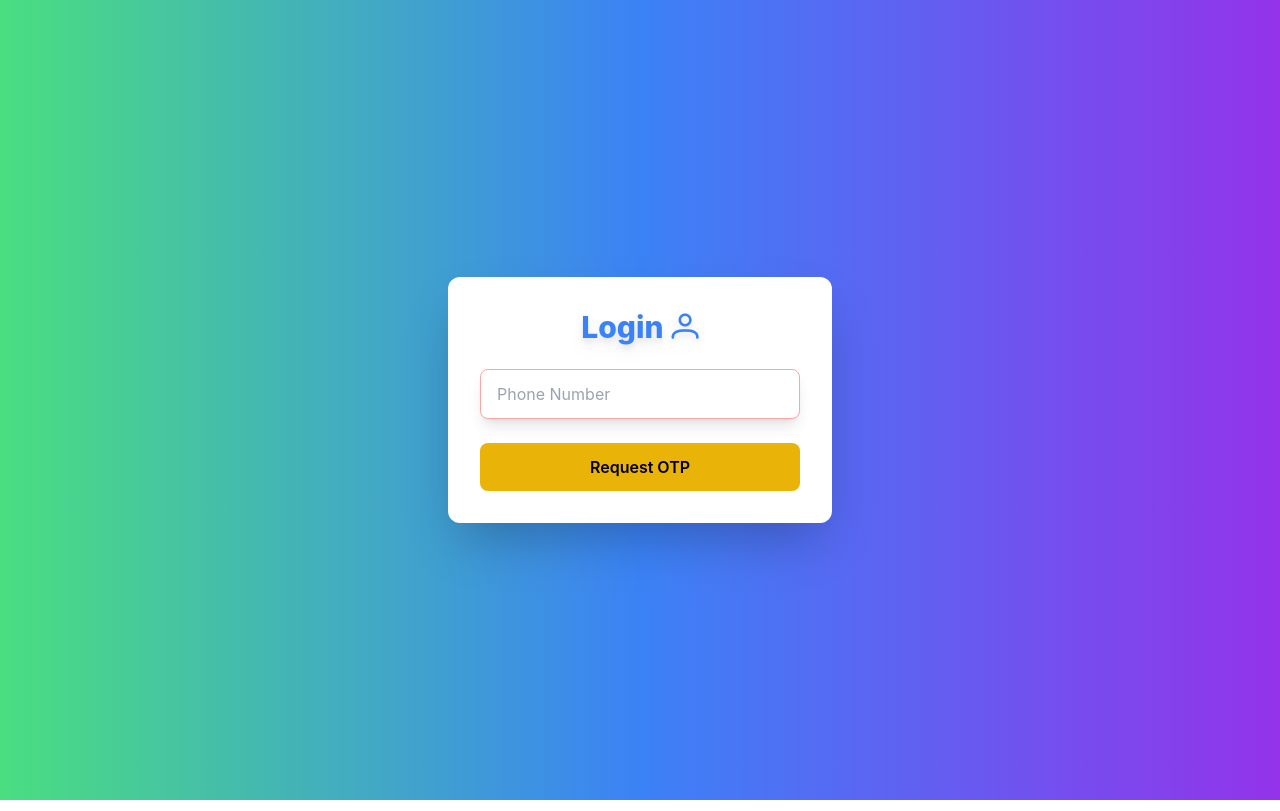
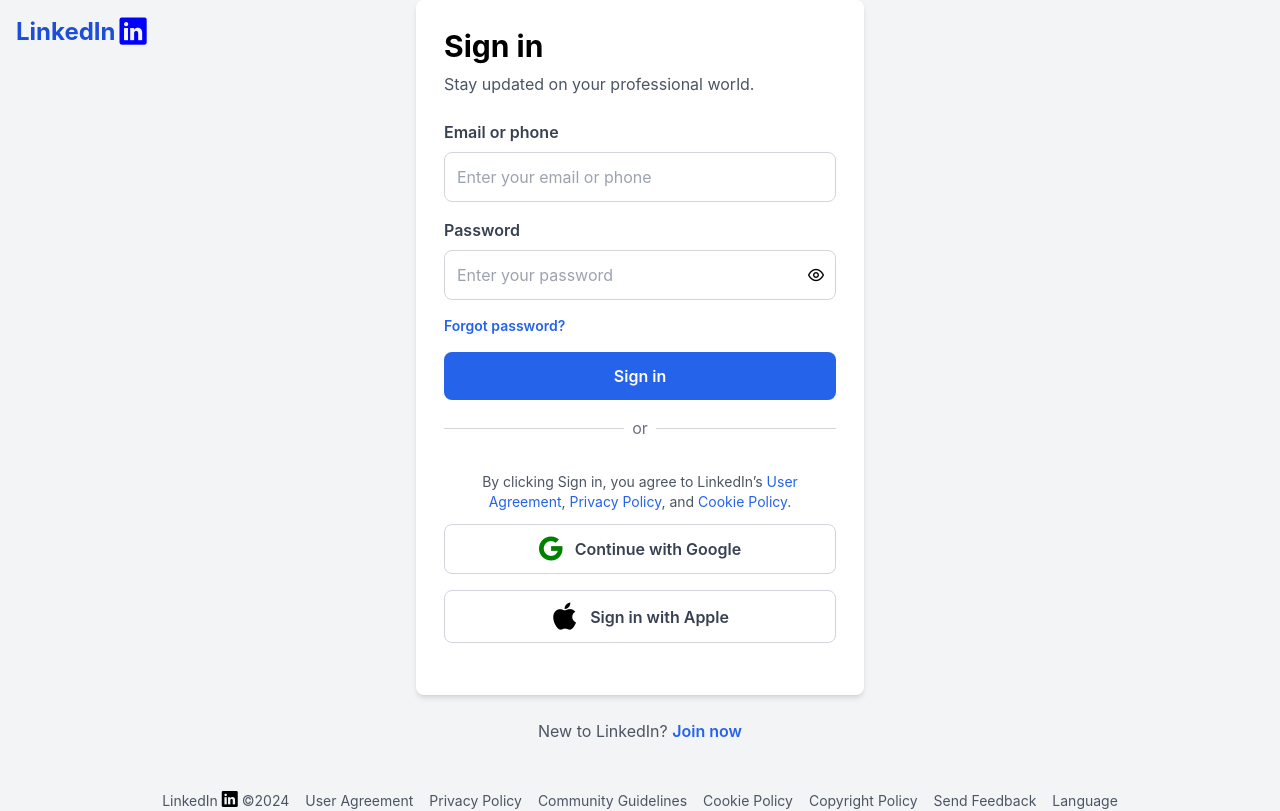
Before and after one commit to SyedAdeel00/linkedin-clone, a Vue app: page /login in a window 1280 px wide. Built offline with nearby package versions, Linux system fonts and the light colour scheme.

Commit message:
fix: ui of the login page

```diff
--- a/src/views/LoginPage.vue
+++ b/src/views/LoginPage.vue
@@ -1,100 +1,167 @@
 <template>
-  <div class="flex flex-col items-center justify-center min-h-screen bg-gradient-to-r from-green-400 via-blue-500 to-purple-600 p-8">
-    <div class="w-full max-w-sm bg-white p-8 rounded-xl shadow-2xl transform hover:scale-105 transition-transform">
-      <h2 class="text-3xl font-extrabold text-blue-500 mb-6 text-center drop-shadow-lg">
-        Login<span class="pi pi-user ml-2 " style="font-size: 1.7rem"></span>
-      </h2>
-      <form @submit.prevent="requestOtp" class="space-y-6">
-        <input
-          v-model="phone"
-          @input="handlePhoneInputChange"
-          type="tel"
-          placeholder="Phone Number"
-          required
-          maxlength = 10
-          minlength=10
-          class="w-full px-4 py-3 border border-red-300 rounded-lg shadow-lg focus:outline-none focus:ring-4 focus:ring-yellow-400"
-        />
+  <div class="flex flex-col items-center justify-center min-h-screen bg-gray-100">
+    <div class="absolute top-4 left-4 flex items-center">
+      <span class="text-blue-700 font-bold text-2xl">LinkedIn</span>
+      <i class="pi pi-linkedin ml-1" style="font-size: 1.7rem; color: blue;"></i>
+</div>
+
+
+    <div class="w-full max-w-md bg-white p-7 rounded-lg shadow-md">
+      <h1 class="text-3xl font-bold text-black-700 mb-2 text-left">Sign in</h1>
+      <p class="text-gray-600 text-left mb-6">Stay updated on your professional world.</p>
+
+      <form @submit.prevent="handleSubmit">
+        <!-- Email or Phone Input -->
+        <div class="mb-4">
+          <label for="emailOrPhone" class="block text-gray-700 font-semibold mb-2">Email or phone</label>
+          <input
+            type="text"
+            v-model="form.emailOrPhone"
+            id="emailOrPhone"
+            placeholder="Enter your email or phone"
+            class="w-full p-3 border border-gray-300 rounded-lg focus:outline-none focus:ring-2 focus:ring-blue-500"
+            :class="{ 'border-red-500': errors.emailOrPhone }"
+            @input="validatePhone"
+          />
+          <p v-if="errors.emailOrPhone" class="text-red-500 text-sm mt-1">{{ errors.emailOrPhone }}</p>
+        </div>
+
+        <!-- Password Input -->
+        <div class="mb-4">
+          <label for="password" class="block text-gray-700 font-semibold mb-2">Password</label>
+          <div class="relative">
+            <input
+              :type="showPassword ? 'text' : 'password'"
+              v-model="form.password"
+              id="password"
+              placeholder="Enter your password"
+              class="w-full p-3 border border-gray-300 rounded-lg focus:outline-none focus:ring-2 focus:ring-blue-500"
+              :class="{ 'border-red-500': errors.password }"
+            />
+            <span class="absolute inset-y-0 right-0 flex items-center pr-3 cursor-pointer" @click="togglePasswordVisibility">
+              <i :class="showPassword ? 'pi pi-eye-slash' : 'pi pi-eye'"></i>
+            </span>
+          </div>
+          <p v-if="errors.password" class="text-red-500 text-sm mt-1">{{ errors.password }}</p>
+        </div>
+
+        <!-- Forgot Password Link -->
+        <div class="flex justify-start mb-4">
+          <a href="#" class="text-blue-600 font-semibold text-sm">Forgot password?</a>
+        </div>
+
+        <!-- Sign In Button -->
         <button
           type="submit"
-          :disabled="otpRequested && !phoneChanged"
-          class="w-full bg-yellow-500 text-black font-semibold py-3 rounded-lg hover:bg-yellow-600 focus:outline-none focus:ring-4 focus:ring-yellow-300 disabled:bg-gray-400 disabled:cursor-not-allowed"
+          class="w-full bg-blue-600 text-white font-semibold py-3 rounded-lg hover:bg-blue-700 focus:outline-none focus:ring-4 focus:ring-blue-300"
         >
-          Request OTP
+          Sign in
         </button>
       </form>
-      <div v-if="otpRequested" class="mt-8">
-        <form @submit.prevent="verifyOtp" class="space-y-6">
-          <div class="relative">
-            <input
-              v-model="otp"
-              :type="otpInputType"
-              placeholder="Enter OTP"
-              required
-               maxlength = 4
-               minlength=4
-              class="w-full px-4 py-3 border border-gray-400 rounded-lg shadow-lg focus:outline-none focus:ring-4 focus:ring-blue-400"
-            />
-            <span @click="toggleOtpVisibility" class="absolute inset-y-0 right-0 pr-3 flex items-center text-gray-700 cursor-pointer">
-              <i :class="otpVisible ? 'pi pi-eye-slash' : 'pi pi-eye'"></i>
-            </span>
-          </div>
-          <button
-            type="submit"
-            class="w-full bg-blue-500 text-white font-semibold py-3 rounded-lg hover:bg-blue-600 focus:outline-none focus:ring-4 focus:ring-blue-300"
-          >
-            Login
-          </button>
-        </form>
+
+      <div class="flex items-center justify-center my-4">
+        <hr class="w-full border-gray-300" />
+        <span class="px-2 text-gray-500">or</span>
+        <hr class="w-full border-gray-300" />
+      </div>
+
+      <div class="mt-8 text-sm text-center text-gray-600 mb-3">
+        By clicking Sign in, you agree to LinkedIn’s <a href="#" class="text-blue-600">User Agreement</a>, <a href="#" class="text-blue-600">Privacy Policy</a>, and <a href="#" class="text-blue-600">Cookie Policy</a>.
+      </div>
+
+
+      <!-- Sign In with Google Button -->
+       <button class="w-full bg-white border border-gray-300 text-gray-700 font-semibold py-3 rounded-lg mb-4 hover:border-black flex items-center justify-center">
+        <i class="pi pi-google mr-3" style="font-size: 1.5rem; color:green;"></i>
+        Continue with Google
+       </button>
+
+      <!-- Sign In with Apple Button -->
+       <button class="w-full bg-white border border-gray-300 text-gray-700 font-semibold py-3 rounded-lg mb-6 hover:border-black flex items-center justify-center">
+        <i class="pi pi-apple mr-3" style="font-size: 1.7rem; color: black;"></i>
+        Sign in with Apple
+       </button>
+
+    </div>
+
+     <!-- Join Now Link -->
+     <p class="text-center text-gray-600 mt-6">
+        New to LinkedIn? <a href="#" class="text-blue-600 font-semibold">Join now</a>
+      </p>
+
+    <!-- Footer Section -->
+    <div class="mt-8 text-center text-sm text-gray-600">
+      <div class="flex justify-center space-x-4 mt-4">
+        <a href="#" class="text-gray-600">  LinkedIn      <i class="pi pi-linkedin" style="font-size: 1rem; color: black;"></i>
+          ©2024</a>
+        <a href="#" class="text-gray-600">User Agreement</a>
+        <a href="#" class="text-gray-600">Privacy Policy</a>
+        <a href="#" class="text-gray-600">Community Guidelines</a>
+        <a href="#" class="text-gray-600">Cookie Policy</a>
+        <a href="#" class="text-gray-600">Copyright Policy</a>
+        <a href="#" class="text-gray-600">Send Feedback</a>
+        <a href="#" class="text-gray-600">Language</a>
       </div>
     </div>
   </div>
 </template>
 
 <script setup lang="ts">
-import { ref, nextTick, computed } from 'vue';
+import { ref } from 'vue';
+import { useRouter } from 'vue-router';
 import { useStore } from '../store';
-import { useRouter } from 'vue-router';
 
-const phone = ref('');
-const otp = ref('');
-const otpRequested = ref(false);
-const otpVisible = ref(false);
-const phoneChanged = ref(false);
+const router = useRouter();
+const store = useStore();
 
-const store = useStore();
-const router = useRouter();
+const form = ref({
+  emailOrPhone: '',
+  password: ''
+});
 
-// Toggle OTP visibility
-const toggleOtpVisibility = () => {
-  otpVisible.value = !otpVisible.value;
+const errors = ref({
+  emailOrPhone: '',
+  password: ''
+});
+
+const showPassword = ref(false);
+
+const togglePasswordVisibility = () => {
+  showPassword.value = !showPassword.value;
 };
 
-const otpInputType = computed(() => otpVisible.value ? 'text' : 'password');
-
-// Handle phone input change
-const handlePhoneInputChange = () => {
-  phoneChanged.value = true;
-  otpRequested.value = false; // Reset OTP requested state when phone number changes
+const validatePhone = () => {
+  if (!/^\d*$/.test(form.value.emailOrPhone)) {
+    form.value.emailOrPhone = form.value.emailOrPhone.replace(/\D/g, ''); // Only allow numbers
+  }
 };
 
-const requestOtp = () => {
-  alert('OTP has been sent to your phone');
-  otpRequested.value = true;
-  phoneChanged.value = false; // Once OTP is requested, disable unless phone changes
+const validateForm = () => {
+  errors.value.emailOrPhone = '';
+  errors.value.password = '';
+
+  if (!form.value.emailOrPhone) {
+    errors.value.emailOrPhone = 'Email or phone is required.';
+  }
+
+  if (!form.value.password) {
+    errors.value.password = 'Password is required.';
+  } else if (form.value.password !== '1234') { // Password validation
+    errors.value.password = 'Incorrect password.';
+  }
 };
 
-const verifyOtp = async () => {
-  if (otp.value === '1234') { // Simulated OTP check
-    store.login(phone.value);
-    await nextTick(); // Ensure the login state is updated before navigating
-    router.push('/feed');
-  } else {
-    alert('Invalid OTP');
+const handleSubmit = async () => {
+  validateForm();
+
+  if (!errors.value.emailOrPhone && !errors.value.password) {
+    // Simulate successful login
+    store.login(form.value.emailOrPhone); // Update store with logged in user
+    try {
+      await router.push('/feed');
+    } catch (error) {
+      console.error('Navigation error:', error);
+    }
   }
 };
 </script>
-
-<style scoped>
-/* Additional styling can be added here */
-</style>
```
